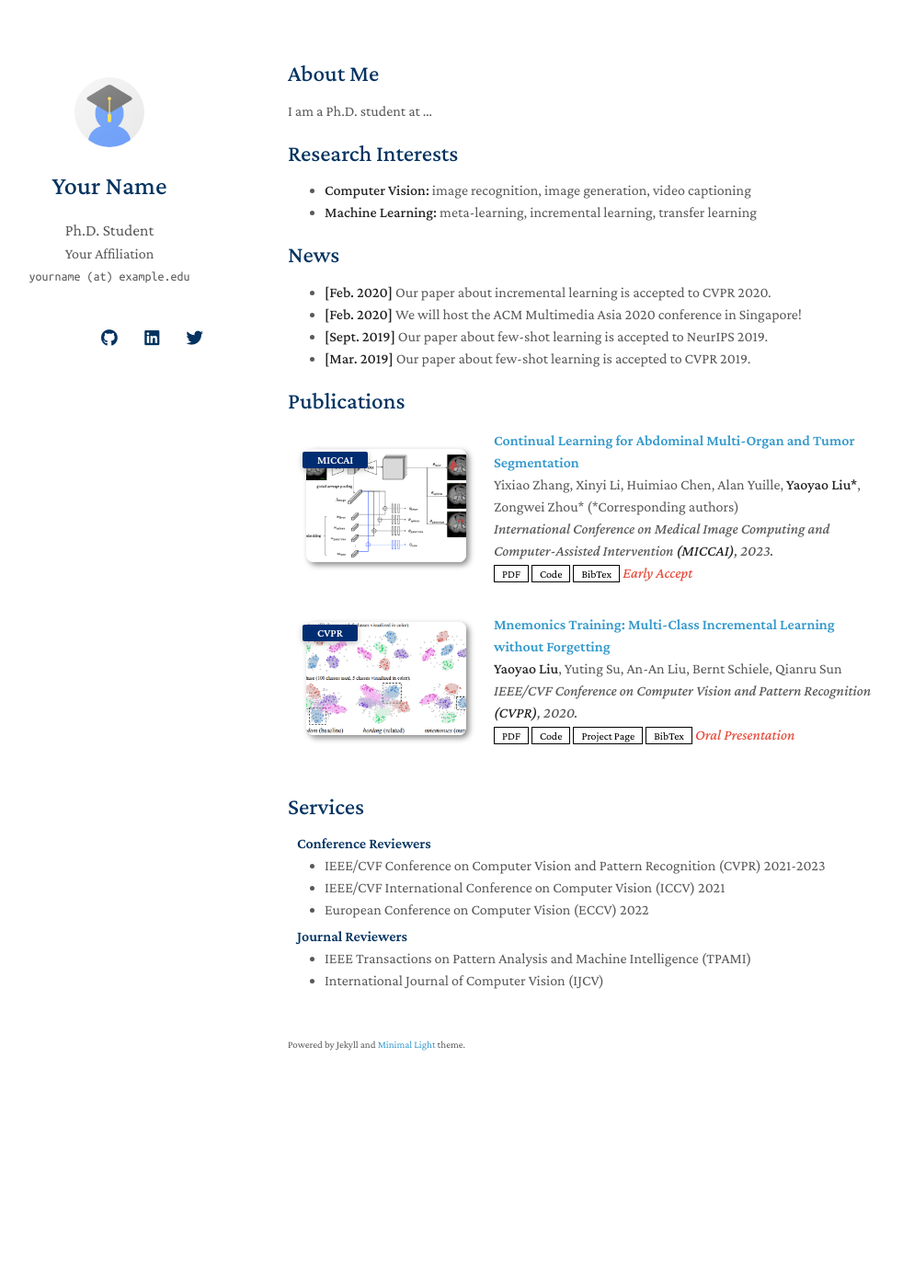
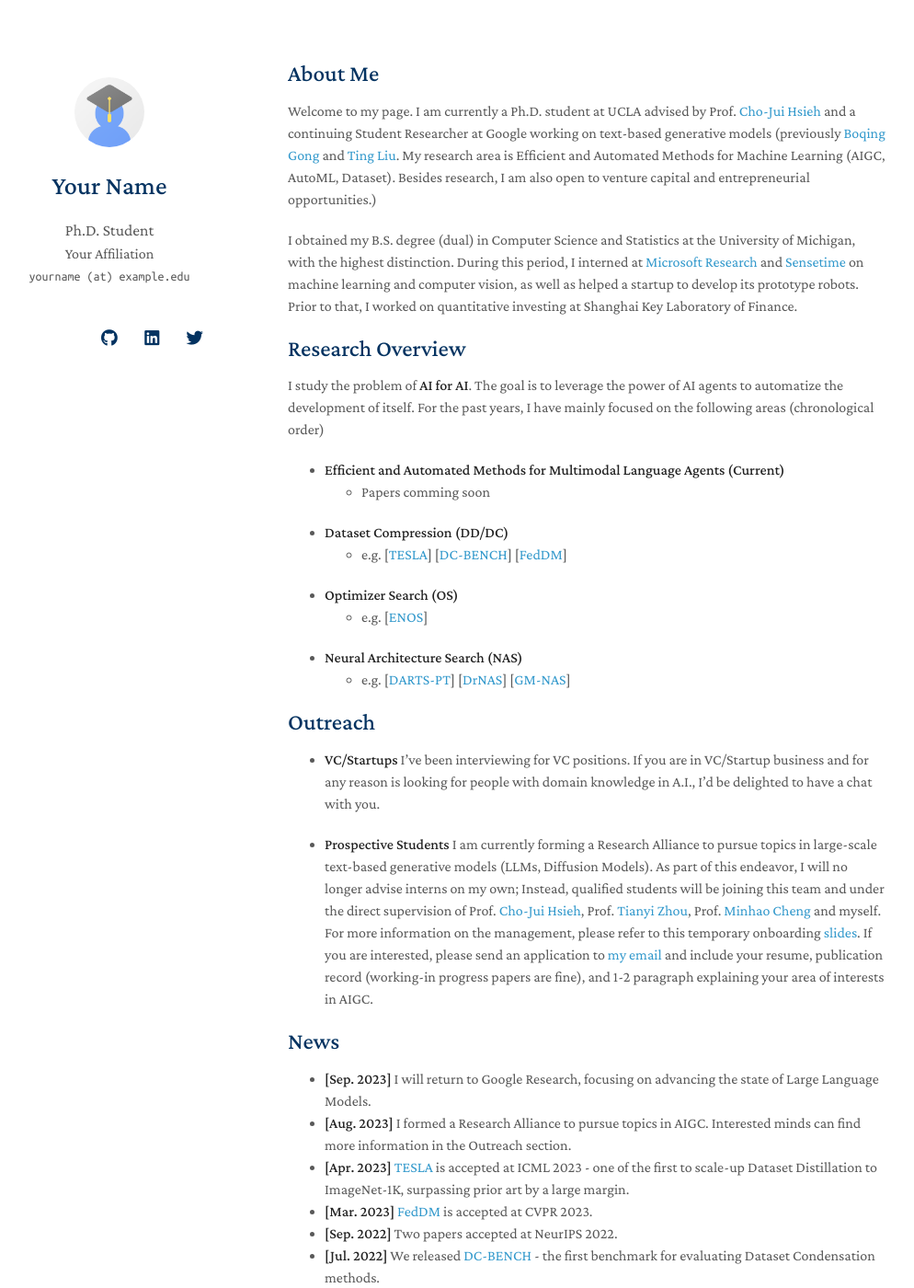
Before and after one commit to ruocwang/ruocwang.github.io, a Jekyll site: the page built from index.md, in a window 1280 px wide and 1400 px high. Shown: the whole window at 92% size, without its empty margins (157-1151 px from the left). Built offline with Jekyll 4.4.1, drawn with Linux system fonts in a browser that asks for light colours; nearby versions of some CDN libraries; a style sheet for code colours, icons or effects is not loaded; our own code applies the rules of GitHub Pages for plain Markdown files; some of the changed text lies outside the part shown.

Commit message:
first update

```diff
--- a/_data/publications.yml
+++ b/_data/publications.yml
@@ -1,6 +1,27 @@
 main:
 
-  - title: Continual Learning for Abdominal Multi-Organ and Tumor Segmentation
+  # - title: Scaling Up Dataset Distillation to ImageNet-1K with Constant Memory
+  #   authors: Yixiao Zhang, Xinyi Li, Huimiao Chen, Alan Yuille, <strong>Yaoyao Liu*</strong>, Zongwei Zhou* (*Corresponding authors)
+  #   conference_short: MICCAI
+  #   conference: International Conference on Medical Image Computing and Computer-Assisted Intervention <strong>(MICCAI)</strong>, 2023.
+  #   pdf: https://arxiv.org/pdf/2306.00988.pdf
+  #   code: https://github.com/MrGiovanni/ContinualLearning
+  #   bibtex: https://bib.yliu.me/MICCAI23.txt
+  #   image: ./assets/img/teaser_example_2.png
+  #   notes: Early Accept
+
+  - title: "Scaling Up Dataset Distillation to ImageNet-1K with Constant Memory"
+    authors: Justin Cui, <strong>Ruochen Wang</strong>, Si Si, Cho-jui Hsieh
+    conference_short: ICML
+    conference: The International Conference on Machine Learning <strong>(ICML)</strong>, 2023.
+    pdf: https://arxiv.org/abs/2211.10586
+    # code:
+    page: https://class-il.mpi-inf.mpg.de/mnemonics/
+    # bibtex: https://class-il.mpi-inf.mpg.de/mnemonics/
+    # notes: Oral Presentation
+    # image: ./assets/img/teaser_example.png
+
+  - title: Scaling Up Dataset Distillation to ImageNet-1K with Constant Memory
     authors: Yixiao Zhang, Xinyi Li, Huimiao Chen, Alan Yuille, <strong>Yaoyao Liu*</strong>, Zongwei Zhou* (*Corresponding authors)
     conference_short: MICCAI
     conference: International Conference on Medical Image Computing and Computer-Assisted Intervention <strong>(MICCAI)</strong>, 2023.
@@ -9,14 +30,3 @@ main:
     bibtex: https://bib.yliu.me/MICCAI23.txt
     image: ./assets/img/teaser_example_2.png
     notes: Early Accept
-
-  - title: "Mnemonics Training: Multi-Class Incremental Learning without Forgetting"
-    authors: <strong>Yaoyao Liu</strong>, Yuting Su, An-An Liu, Bernt Schiele, Qianru Sun
-    conference_short: CVPR
-    conference: IEEE/CVF Conference on Computer Vision and Pattern Recognition <strong>(CVPR)</strong>, 2020.
-    pdf: https://arxiv.org/pdf/2002.10211.pdf
-    code: https://github.com/yaoyao-liu/class-incremental-learning/tree/main/mnemonics-training
-    page: https://class-il.mpi-inf.mpg.de/mnemonics/
-    bibtex: https://class-il.mpi-inf.mpg.de/mnemonics/
-    notes: Oral Presentation
-    image: ./assets/img/teaser_example.png
--- a/index.md
+++ b/index.md
@@ -4,20 +4,71 @@ layout: homepage
 
 ## About Me
 
-I am a Ph.D. student at ...
+Welcome to my page.
+I am currently a Ph.D. student at UCLA advised by Prof. [Cho-Jui Hsieh](http://web.cs.ucla.edu/~chohsieh/) and a continuing Student Researcher at Google working on text-based generative models (previously [Boqing Gong](https://scholar.google.com/citations?user=lv9ZeVUAAAAJ&hl=en) and [Ting Liu](https://research.google/people/105496/).
+My research area is Efficient and Automated Methods for Machine Learning (AIGC, AutoML, Dataset).
+Besides research, I am also open to venture capital and entrepreneurial opportunities.)
 
-## Research Interests
+I obtained my B.S. degree (dual) in Computer Science and Statistics at the University of Michigan, with the highest distinction.
+During this period, I interned at [Microsoft Research](https://www.microsoft.com/en-us/research/lab/microsoft-research-asia/) and [Sensetime](https://www.sensetime.com/en) on machine learning and computer vision, as well as helped a startup to develop its prototype robots.
+Prior to that, I worked on quantitative investing at Shanghai Key Laboratory of Finance.
 
-- **Computer Vision:** image recognition, image generation, video captioning
-- **Machine Learning:** meta-learning, incremental learning, transfer learning
+
+## Research Overview
+
+I study the problem of **AI for AI**.
+The goal is to leverage the power of AI agents to automatize the development of itself.
+For the past years, I have mainly focused on the following areas (chronological order)
+
+- **Efficient and Automated Methods for Multimodal Language Agents (Current)**
+  - Papers comming soon
+- **Dataset Compression (DD/DC)**
+  - e.g. [[TESLA](https://arxiv.org/abs/2211.10586)] [[DC-BENCH](https://dc-bench.github.io/)] [[FedDM](https://arxiv.org/abs/2207.09653)]
+- **Optimizer Search (OS)**
+  - e.g. [[ENOS](https://arxiv.org/abs/2209.13575)]
+- **Neural Architecture Search (NAS)**
+  - e.g. [[DARTS-PT](https://arxiv.org/abs/2108.04392)] [[DrNAS](https://arxiv.org/abs/2006.10355)] [[GM-NAS](https://arxiv.org/abs/2203.15207)]
+
+
+## Outreach
+
+- **VC/Startups** I've been interviewing for VC positions. If you are in VC/Startup business and for any reason is looking for people with domain knowledge in A.I., I'd be delighted to have a chat with you.
+
+- <span style="color:red">**Prospective Students**</span> I am currently forming a Research Alliance to pursue topics in large-scale text-based generative models (LLMs, Diffusion Models). As part of this endeavor, I will no longer advise interns on my own; Instead, qualified students will be joining this team and under the direct supervision of Prof. [Cho-Jui Hsieh](http://web.cs.ucla.edu/~chohsieh/), Prof. [Tianyi Zhou](https://tianyizhou.github.io/), Prof. [Minhao Cheng](https://cmhcbb.github.io/) and myself. For more information on the management, please refer to this temporary onboarding [slides](https://docs.google.com/presentation/d/1PtRwK6KuqNhExz_ouiu1UDva5Fw6R7PuvrxsVCzSA9U/edit?usp=sharing). If you are interested, please send an application to [my email](ruocwang@g.ucla.edu) and include your resume, publication record (working-in progress papers are fine), and 1-2 paragraph explaining your area of interests in AIGC.
+
 
 ## News
 
-- **[Feb. 2020]** Our paper about incremental learning is accepted to CVPR 2020.
-- **[Feb. 2020]** We will host the ACM Multimedia Asia 2020 conference in Singapore!
-- **[Sept. 2019]** Our paper about few-shot learning is accepted to NeurIPS 2019.
-- **[Mar. 2019]** Our paper about few-shot learning is accepted to CVPR 2019.
+- **[Sep. 2023]** I will return to Google Research, focusing on advancing the state of Large Language Models.
+- **[Aug. 2023]** I formed a Research Alliance to pursue topics in AIGC. Interested minds can find more information in the Outreach section.
+- **[Apr. 2023]** [TESLA](https://arxiv.org/abs/2211.10586) is accepted at ICML 2023 - one of the first to scale-up Dataset Distillation to ImageNet-1K, surpassing prior art by a large margin.
+- **[Mar. 2023]** [FedDM](https://arxiv.org/abs/2207.09653) is accepted at CVPR 2023.
+- **[Sep. 2022]** Two papers accepted at NeurIPS 2022.
+- **[Jul. 2022]** We released [DC-BENCH](https://justincui03.github.io/dcbench/) - the first benchmark for evaluating Dataset Condensation methods.
+- **[May. 2022]** I started my internship at Google Research, hosted by [Boqing Gong](http://boqinggong.info/) and [Ting Liu](http://www.tliu.org/).
+- [May 2022] I received Outstanding Graduate Student Award for the Master's degree at UCLA.
+- **[Jan. 2022]** Two papers accepted at ICLR 2022.
+- **[Jul. 2021]** One paper accepted at ICCV 2021.
+- **[Apr. 2021]** Our paper *"Rethinking Architecture Selection in Differentiable NAS"* won the <span style="color:red">**Outstanding Paper Award**</span> at ICLR 2021.
+- **[Jan. 2021]** Two papers accepted at ICLR 2021.
 
-{% include_relative _includes/publications.md %}
 
-{% include_relative _includes/services.md %}
+## Industrial Experiences (Selected)
+
+- **Google Research** <br/>
+2023 - Present<br/>
+- Large language models
+
+- **Google Research** <br/>
+2022 - 2023/6<br/>
+- Text-to-Image Diffusion Models
+- Eficient Transformers
+
+- **Microsoft Research Asia** <br/>
+2019<br/>
+- Neural Architecture Search
+
+
+<!-- {% include_relative _includes/publications.md %} -->
+
+<!-- {% include_relative _includes/services.md %} -->
```
